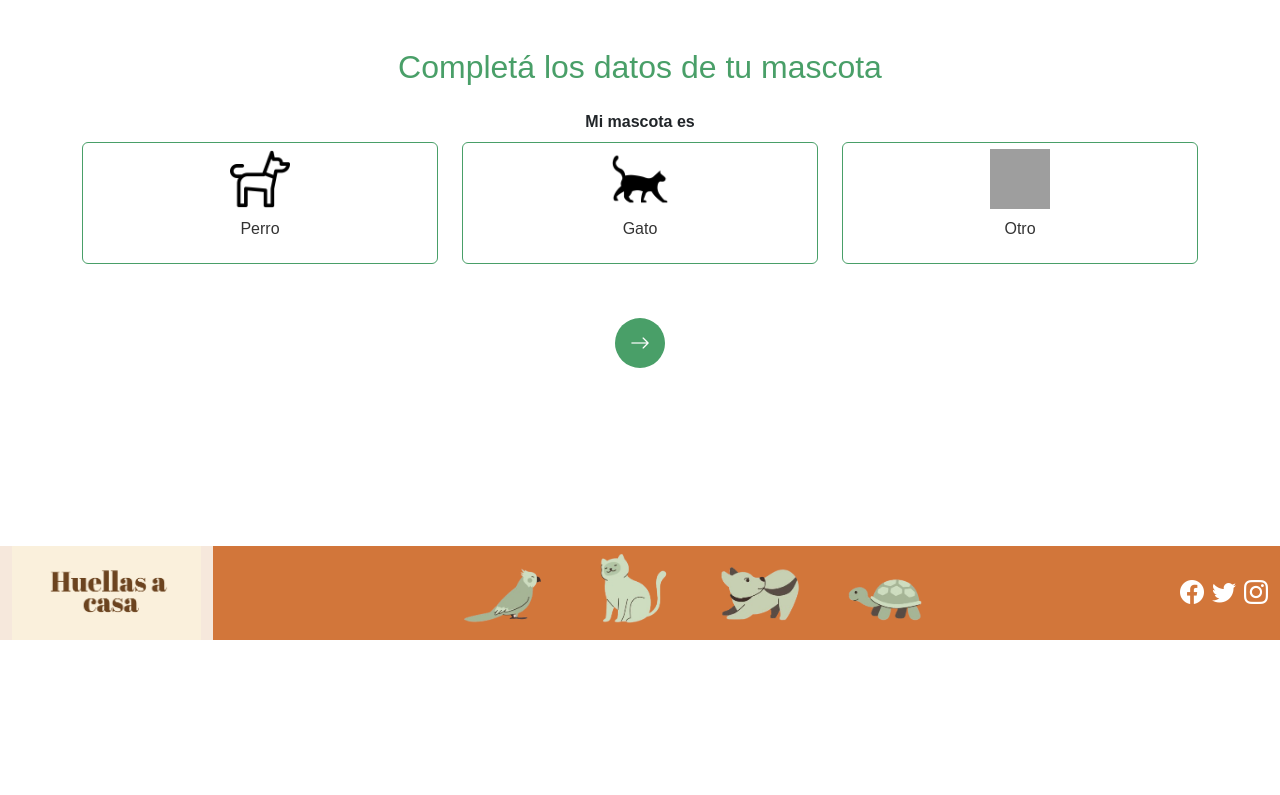
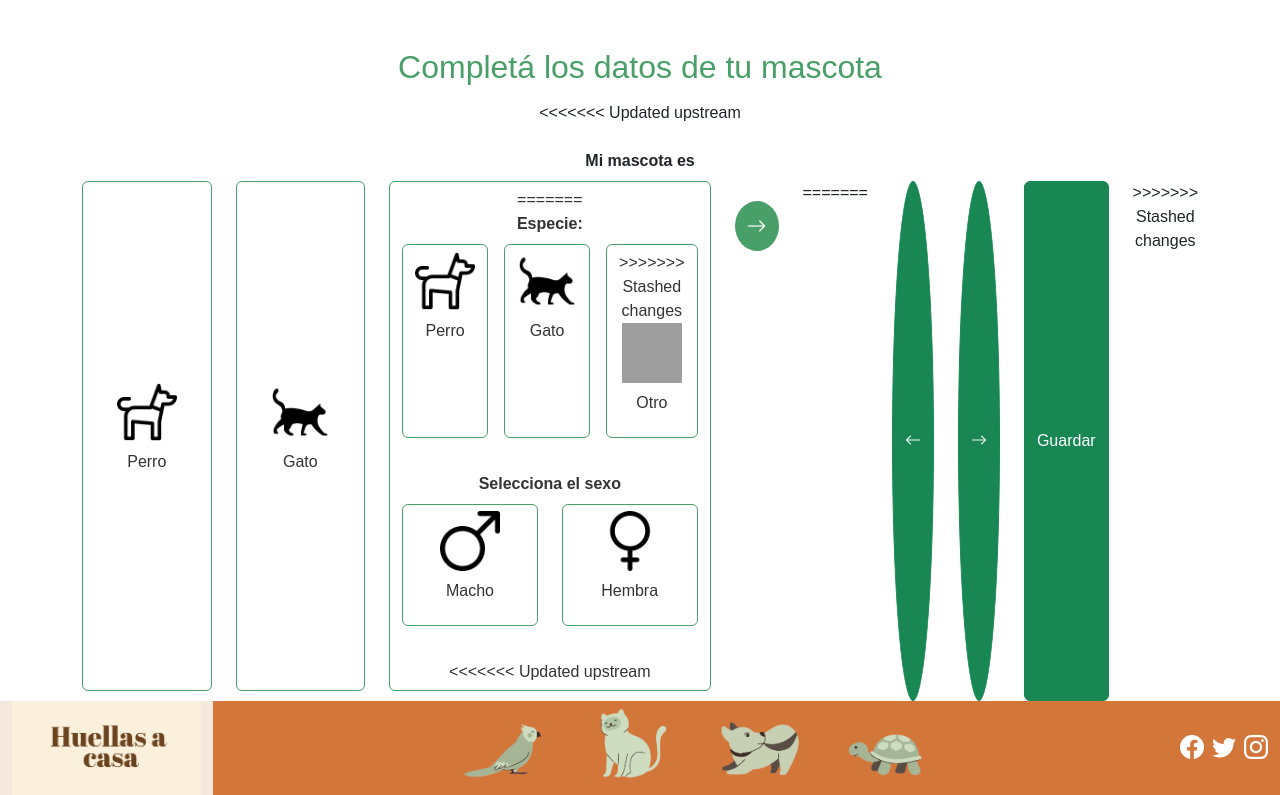
Before and after one commit to f3d3to/trabajo_practico-ids, a Flask app: page /cargarMascota in a window 1280 px wide. Shown: the part 160-955 px from the top of the page. Before the commit the page ends 800 px from the top, so only its background shows below. Run offline with Flask 3, Linux system fonts and the light colour scheme; some web fonts are replaced; grey boxes are pictures that could not be loaded.

Commit message:
Adapto template y script js.

```diff
--- a/frontend/app_front.py
+++ b/frontend/app_front.py
@@ -13,7 +13,7 @@ def castear_valores(data, esquema):
     }
     return valores_cast
 
-@app.route('/cargarMascota', methods=['POST'])
+@app.route('/cargarMascota', methods=['GET', 'POST'])
 def cargar_mascota():
     if request.method == 'POST':
         esquema_response = requests.post(BACKEND_URL+"/obtener_esquema", json={"tabla": "mascotas"})
--- a/frontend/static/css/style.css
+++ b/frontend/static/css/style.css
@@ -1,11 +1,3 @@
-@font-face {
-    font-family: 'Corporative Sans';
-    src: url('path/to/CoporativeSansRd-Book.woff2') format('woff2'),
-         url('path/to/CoporativeSansRd-Book.woff') format('woff');
-    font-weight: normal;
-    font-style: normal;
-}
-
 body {
     font-family: 'Corporative Sans', sans-serif;
 }
--- a/frontend/static/js/cargarMascota.js
+++ b/frontend/static/js/cargarMascota.js
@@ -2,9 +2,9 @@ document.addEventListener('DOMContentLoaded', function () {
     const sections = document.querySelectorAll('.form-section');
     const btnNext = document.querySelector('.btn-next');
     const btnPrev = document.querySelector('.btn-prev');
+    const btnSubmit = document.querySelector('button[type="submit"]');
     let currentStep = 0;
 
-    // Variables para almacenar las selecciones
     let selectedPetType = null;
     let selectedGender = null;
 
@@ -12,65 +12,40 @@ document.addEventListener('DOMContentLoaded', function () {
         sections.forEach((section, index) => {
             section.style.display = (index === step) ? 'block' : 'none';
         });
+
         btnPrev.style.display = (step === 0) ? 'none' : 'inline-block';
-
-        if (step === sections.length - 1) {
-            if (!document.querySelector('.btn-save')) {
-                const saveButton = document.createElement('button');
-                saveButton.type = 'button';
-                saveButton.className = 'btn btn-success btn-save';
-                saveButton.innerText = "Guardar";
-                saveButton.addEventListener('click', handleSave);
-                btnNext.replaceWith(saveButton);
-            }
-        } else {
-            let nextButton = document.querySelector('.btn-next');
-            if (!nextButton) {
-                nextButton = document.createElement('button');
-                nextButton.type = 'button';
-                nextButton.className = 'btn btn-primary rounded-circle nav-btn btn-next';
-                nextButton.innerHTML = '<i class="bi bi-arrow-right"></i>';
-                nextButton.addEventListener('click', nextStep);
-
-                const saveButton = document.querySelector('.btn-save');
-                if (saveButton) saveButton.replaceWith(nextButton);
-            }
-        }
+        btnNext.style.display = (step === sections.length - 1) ? 'none' : 'inline-block';
+        btnSubmit.style.display = (step === sections.length - 1) ? 'inline-block' : 'none';
     }
 
     function validateCurrentStep() {
-        const inputs = sections[currentStep].querySelectorAll('input, textarea, select');
+        const inputs = sections[currentStep].querySelectorAll('input, select');
+        let isValid = true;
 
-        // Validar campos de texto, textarea y select
-        for (let input of inputs) {
+        inputs.forEach(input => {
             if (input.hasAttribute('required') && !input.value) {
                 input.classList.add('is-invalid');
-                return false;
+                isValid = false;
             } else {
                 input.classList.remove('is-invalid');
             }
+        });
+
+        if (currentStep === 0 && !selectedPetType) {
+            showError('Por favor, selecciona un tipo de mascota.');
+            isValid = false;
         }
 
-        // Validar que el tipo de mascota esté seleccionado en el paso correspondiente
-        if (currentStep === 0 && !selectedPetType) {
-            showError('Por favor, selecciona un tipo de mascota.');
-            return false;
+        if (currentStep === 1 && !selectedGender) {
+            showError('Por favor, selecciona el género de la mascota.');
+            isValid = false;
         }
 
-        // Validar que el género esté seleccionado en el paso correspondiente
-        if (currentStep === 1 && !selectedGender) {
-            showError('Por favor, selecciona el género de la mascota.');
-            return false;
-        }
-
-        return true;
+        return isValid;
     }
 
     function nextStep() {
-        if (!validateCurrentStep()) {
-            return;
-        }
-        if (currentStep < sections.length - 1) {
+        if (validateCurrentStep()) {
             currentStep++;
             showStep(currentStep);
         }
@@ -91,7 +66,7 @@ document.addEventListener('DOMContentLoaded', function () {
         setTimeout(() => errorAlert.remove(), 3000);
     }
 
-    function alertSuccess(message) {
+    function showSuccess(message) {
         const successAlert = document.createElement('div');
         successAlert.className = 'alert alert-success mt-3';
         successAlert.innerText = message;
@@ -99,60 +74,42 @@ document.addEventListener('DOMContentLoaded', function () {
         setTimeout(() => successAlert.remove(), 3000);
     }
 
-    function handleSave() {
-        if (!validateCurrentStep()) {
-            showError('Por favor, completa todos los campos requeridos.');
-            return;
-        }
-
-        alertSuccess('Datos de la mascota guardados con éxito!');
-
-        resetForm();
-
-        setTimeout(() => {
-            window.location.reload();
-        }, 2000); // 2 segundos de retraso
+    function selectPetType(button, type) {
+        selectedPetType = type;
+        document.querySelector('input[name="especie"]').value = type;
+        document.querySelectorAll('.form-section:nth-child(1) .btn-outline-secondary').forEach(btn => btn.classList.remove('selected'));
+        button.classList.add('selected');
     }
 
-    function resetForm() {
-        const inputs = document.querySelectorAll('input, textarea, select');
-        inputs.forEach(input => {
-            if (input.type === 'checkbox' || input.type === 'radio') {
-                input.checked = false;
-            } else {
-                input.value = '';
-            }
-        });
-
-        document.querySelectorAll('.pet-type-button, .gender-button').forEach(button => {
-            button.classList.remove('selected');
-        });
-
-        selectedPetType = null;
-        selectedGender = null;
+    function selectGender(button, gender) {
+        selectedGender = gender;
+        document.querySelector('input[name="genero"]').value = gender;
+        document.querySelectorAll('.form-section:nth-child(2) .btn-outline-secondary').forEach(btn => btn.classList.remove('selected'));
+        button.classList.add('selected');
     }
 
     btnNext.addEventListener('click', nextStep);
     btnPrev.addEventListener('click', prevStep);
 
-    document.querySelectorAll('.pet-type-button').forEach(button => {
-        button.addEventListener('click', () => selectPetType(button, button.dataset.type));
-    });
-    document.querySelectorAll('.gender-button').forEach(button => {
-        button.addEventListener('click', () => selectGender(button, button.dataset.gender));
+    document.querySelectorAll('.form-section:nth-child(1) .btn-outline-secondary').forEach(button => {
+        const type = button.querySelector('input[name="especie"]').value;
+        button.addEventListener('click', () => selectPetType(button, type));
     });
 
-    function selectPetType(button, type) {
-        selectedPetType = type;
-        document.querySelectorAll('.pet-type-button').forEach(btn => btn.classList.remove('selected'));
-        button.classList.add('selected');
-    }
-
-    function selectGender(button, gender) {
-        selectedGender = gender;
-        document.querySelectorAll('.gender-button').forEach(btn => btn.classList.remove('selected'));
-        button.classList.add('selected');
-    }
+    document.querySelectorAll('.form-section:nth-child(2) .btn-outline-secondary').forEach(button => {
+        const gender = button.querySelector('input[name="genero"]').value;
+        button.addEventListener('click', () => selectGender(button, gender));
+    });
 
     showStep(currentStep);
+
+    btnSubmit.addEventListener('click', (event) => {
+        event.preventDefault();
+        if (validateCurrentStep()) {
+            showSuccess('Datos guardados con éxito!');
+            setTimeout(() => {
+                document.querySelector('form').submit();
+            }, 2000);
+        }
+    });
 });
--- a/frontend/templates/cargarMascotaPerdida.html
+++ b/frontend/templates/cargarMascotaPerdida.html
@@ -4,6 +4,7 @@
 <div class="container text-center mt-5">
     <h2 class="text-custom-green">Completá los datos de tu mascota</h2>
 
+<<<<<<< Updated upstream
     <form class="mt-4" enctype="multipart/form-data" action="{{ url_for('cargar_mascota') }}" method="POST">
         <!-- Paso 1: Selección del tipo de mascota -->
         <div class="form-section">
@@ -18,27 +19,50 @@
                     <p class="mt-2">Gato</p>
                 </button>
                 <button type="button" class="btn btn-outline-secondary pet-type-button" id="especie" value="otro">
+=======
+    <form method="POST" action="{{ url_for('cargar_mascota') }}" enctype="multipart/form-data" class="mt-4">
+
+        <!-- Paso 1: Especie -->
+        <div class="form-section mb-4">
+            <label for="especieMascota" class="form-label fw-bold">Especie:</label>
+            <div class="d-flex justify-content-center gap-3">
+                <label class="btn btn-outline-secondary">
+                    <input type="radio" name="especie" value="perro" class="d-none">
+                    <img src="{{ url_for('static', filename='images/perro.png') }}" alt="Perro" class="mascota-icon">
+                    <p class="mt-2">Perro</p>
+                </label>
+                <label class="btn btn-outline-secondary">
+                    <input type="radio" name="especie" value="gato" class="d-none">
+                    <img src="{{ url_for('static', filename='images/gato.png') }}" alt="Gato" class="mascota-icon">
+                    <p class="mt-2">Gato</p>
+                </label>
+                <label class="btn btn-outline-secondary">
+                    <input type="radio" name="especie" value="otro" class="d-none">
+>>>>>>> Stashed changes
                     <img src="{{ url_for('static', filename='images/bird.png') }}" alt="Otro" class="mascota-icon">
                     <p class="mt-2">Otro</p>
-                </button>
+                </label>
             </div>
         </div>
 
-        <!-- Paso 2: Selección de género -->
-        <div class="form-section" style="display: none;">
+        <!-- Paso 2: Género -->
+        <div class="form-section mb-4">
             <p class="mb-2 fw-bold">Selecciona el sexo</p>
             <div class="d-flex justify-content-center gap-4">
-                <button type="button" class="btn btn-outline-secondary gender-button" data-gender="macho">
-                    <span class="gender-icon">♂</span>
+                <label class="btn btn-outline-secondary">
+                    <input type="radio" name="genero" value="macho" class="d-none">
+                    <img src="{{ url_for('static', filename='images/macho.png') }}" alt="Macho" class="mascota-icon">
                     <p class="mt-2">Macho</p>
-                </button>
-                <button type="button" class="btn btn-outline-secondary gender-button" data-gender="hembra">
-                    <span class="gender-icon">♀</span>
+                </label>
+                <label class="btn btn-outline-secondary">
+                    <input type="radio" name="genero" value="hembra" class="d-none">
+                    <img src="{{ url_for('static', filename='images/hembra.png') }}" alt="Hembra" class="mascota-icon">
                     <p class="mt-2">Hembra</p>
-                </button>
+                </label>
             </div>
         </div>
 
+<<<<<<< Updated upstream
         <!-- Paso 3: Campos de texto para datos adicionales -->
         <div class="form-section" style="display: none;">
             <label for="nombreMascota" class="form-label">Nombre Mascota</label>
@@ -67,15 +91,84 @@
             <input type="date" class="form-control" id="fechaPerdida" required>
             <label for="infoAdicional" class="form-label">Información adicional</label>
             <textarea class="form-control" id="infoAdicional" rows="3" placeholder="Ej: Tenía un collar negro. Se ofrece recompensa"></textarea>
+=======
+        <!-- Paso 3: Nombre, Raza, Color, Estado, Condición, Foto URL -->
+        <div class="form-section mb-4">
+            <div class="mb-4">
+                <label for="nombre" class="form-label fw-bold">Nombre Mascota:</label>
+                <input type="text" class="form-control" id="nombre" name="nombre" placeholder="Ej: Max" required>
+            </div>
+            <div class="mb-4">
+                <label for="razaMascota" class="form-label fw-bold">Raza:</label>
+                <input type="text" class="form-control" id="razaMascota" name="raza" placeholder="Ej: Labrador" required>
+            </div>
+            <div class="mb-4">
+                <label for="colorMascota" class="form-label fw-bold">Color:</label>
+                <input type="text" class="form-control" id="colorMascota" name="color" placeholder="Ej: Negro y blanco" required>
+            </div>
+            <div class="mb-4">
+                <label for="condicionMascota" class="form-label fw-bold">Condición:</label>
+                <select id="condicionMascota" class="form-select" name="condicion">
+                    <option value="">Seleccione</option>
+                    <option value="sana">Sana</option>
+                    <option value="lastimada">Lastimada</option>
+                </select>
+            </div>
+            <div class="mb-4">
+                <label for="estadoMascota" class="form-label fw-bold">Estado:</label>
+                <select id="estadoMascota" class="form-select" name="estado" required>
+                    <option value="perdida">Perdida</option>
+                    <option value="en transito">En tránsito</option>
+                    <option value="en adopcion">En adopción</option>
+                </select>
+            </div>
+            <div class="mb-4">
+                <label for="fotoMascota" class="form-label fw-bold">Foto URL:</label>
+                <input type="text" class="form-control" id="fotoMascota" name="foto_url" placeholder="Ej: https://ejemplo.com/foto.jpg" required>
+            </div>
         </div>
 
+        <!-- Paso 4: Ubicación - Latitud, Longitud, Zona, Barrio -->
+        <div class="form-section mb-4">
+            <div class="mb-4">
+                <label for="latitud" class="form-label fw-bold">Latitud:</label>
+                <input type="number" class="form-control" id="latitud" name="latitud" step="0.000001" placeholder="Ej: -34.603722" required>
+            </div>
+            <div class="mb-4">
+                <label for="longitud" class="form-label fw-bold">Longitud:</label>
+                <input type="number" class="form-control" id="longitud" name="longitud" step="0.000001" placeholder="Ej: -58.381592" required>
+            </div>
+            <div class="mb-4">
+                <label for="zonaMascota" class="form-label fw-bold">Zona:</label>
+                <input type="text" class="form-control" id="zonaMascota" name="zona" placeholder="Ej: En el parque" required>
+            </div>
+            <div class="mb-4">
+                <label for="barrioMascota" class="form-label fw-bold">Barrio:</label>
+                <input type="text" class="form-control" id="barrioMascota" name="barrio" placeholder="Ej: Recoleta" required>
+            </div>
+        </div>
+
+        <!-- Paso 5: Información de Contacto -->
+        <div class="form-section mb-4">
+            <label for="informacion_contacto" class="form-label fw-bold">Información de Contacto:</label>
+            <input type="text" class="form-control" id="informacion_contacto" name="informacion_contacto" placeholder="Ej: 1120405533 o email@ejemplo.com" required>
+>>>>>>> Stashed changes
+        </div>
+
+        <!-- Botones de Navegación -->
         <div class="d-flex justify-content-center gap-3 mt-4">
+<<<<<<< Updated upstream
             <button type="button" class="btn btn-primary rounded-circle nav-btn btn-prev" style="display: none;">
                 <i class="bi bi-arrow-left"></i>
             </button>
             <button type="submit" class="btn btn-primary rounded-circle nav-btn btn-next">
                 <i class="bi bi-arrow-right"></i>
             </button>
+=======
+            <button type="button" class="btn btn-success btn-prev rounded-circle"><i class="bi bi-arrow-left"></i></button>
+            <button type="button" class="btn btn-success btn-next rounded-circle"><i class="bi bi-arrow-right"></i></button>
+            <button type="submit" class="btn btn-success">Guardar</button>
+>>>>>>> Stashed changes
         </div>
     </form>
 </div>
```
